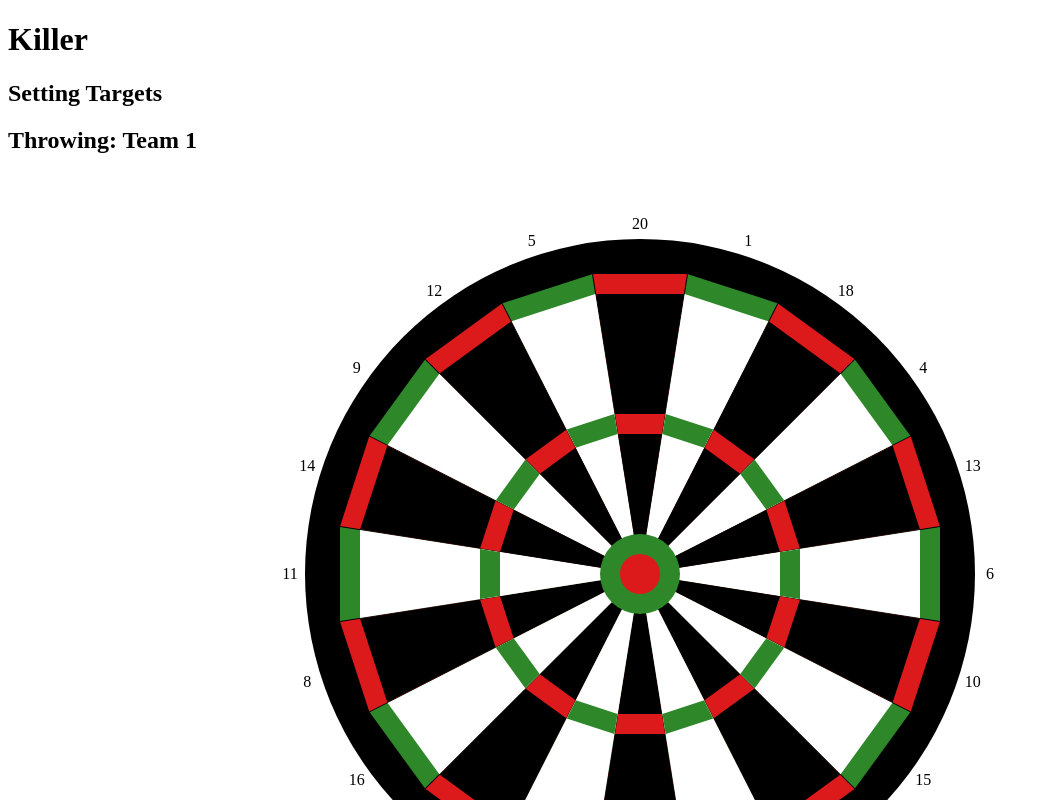
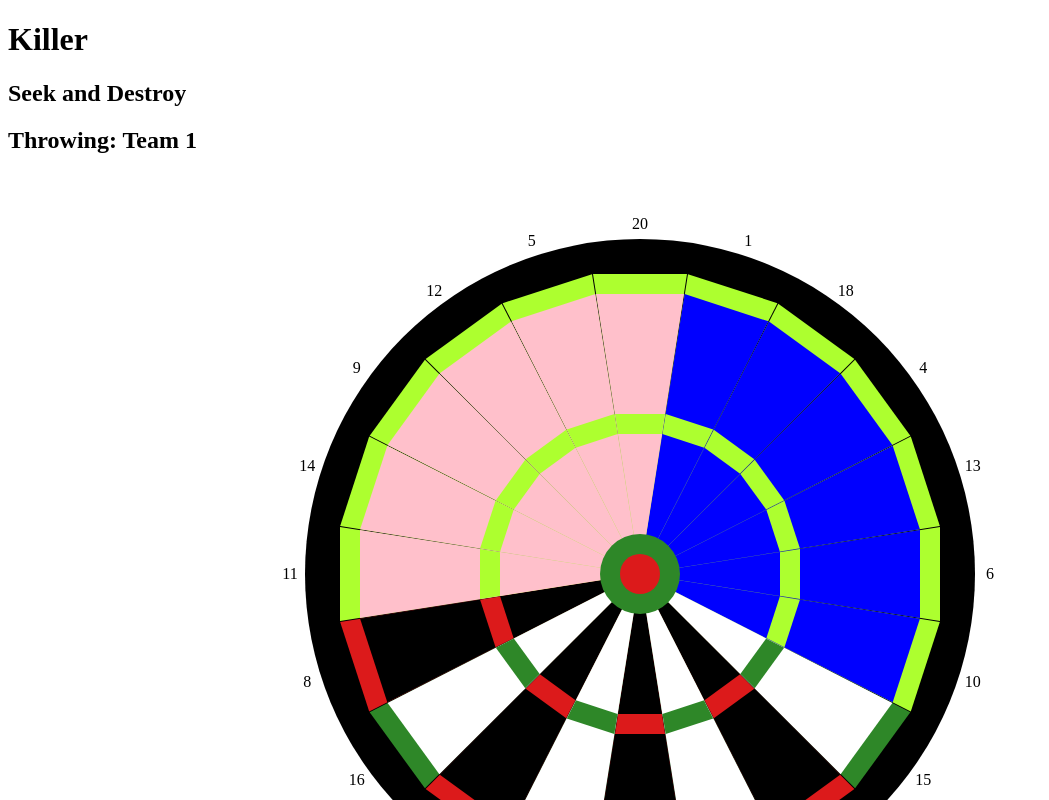
Before and after one commit to jfc37/darts, an Angular app: page /killer in a window 1280 px wide. Shown: the top 800 px of the page, without its empty margins (0-1049 px from the left). Built offline with nearby package versions, Linux system fonts and the light colour scheme.

Commit message:
add play killer component with target management and enhance board styling

```diff
--- a/src/app/components/board/board.component.html
+++ b/src/app/components/board/board.component.html
@@ -12,7 +12,7 @@
 
   @for (number of numbers; track $index) {
   <div
-    [ngClass]="{'disabled': unavailableNumbers.includes(number), 'team1': coloredNumbersSetOne.includes(number), 'team2': coloredNumbersSetTwo.includes(number)}"
+    [ngClass]="{'disabled': unavailableNumbers.includes(number), 'colour-multiple-1': coloredNumberMultipliersSetOne.includes(number), 'colour-multiple-2': coloredNumberMultipliersSetTwo.includes(number), 'colour-multiple-3': coloredNumberMultipliersSetThree.includes(number), 'colour-multiple-4': coloredNumberMultipliersSetFour.includes(number)}"
     [class]="'triple-' + number" (click)="handleHit('triple-' + number)"></div>
   }
 
@@ -24,7 +24,7 @@
 
   @for (number of numbers; track $index) {
   <div
-    [ngClass]="{'disabled': unavailableNumbers.includes(number), 'team1': coloredNumbersSetOne.includes(number), 'team2': coloredNumbersSetTwo.includes(number)}"
+    [ngClass]="{'disabled': unavailableNumbers.includes(number), 'colour-multiple-1': coloredNumberMultipliersSetOne.includes(number), 'colour-multiple-2': coloredNumberMultipliersSetTwo.includes(number), 'colour-multiple-3': coloredNumberMultipliersSetThree.includes(number), 'colour-multiple-4': coloredNumberMultipliersSetFour.includes(number)}"
     [class]="'double-' + number" (click)="handleHit('double-' + number)"></div>
   }
 
--- a/src/app/components/board/board.component.scss
+++ b/src/app/components/board/board.component.scss
@@ -99,17 +99,41 @@ $points: 20, 1, 18, 4, 13, 6, 10, 15, 2, 17, 3, 19, 7, 16, 8, 11, 14, 9, 12, 5;
     transform-origin: bottom;
     z-index: 4;
 
-    &.team1 {
-      border-top-color: blue;
+    &.colour-multiple-1 {
+      border-top-color: greenyellow;
       filter: none;
       opacity: unset;
     }
 
-    &.team2 {
-      border-top-color: pink;
+    &.colour-multiple-2 {
+      border-top-color: orange;
       filter: none;
       opacity: unset;
     }
+
+    &.colour-multiple-3 {
+      border-top-color: red;
+      filter: none;
+      opacity: unset;
+    }
+
+    &.colour-multiple-4 {
+      border-top-color: black;
+      filter: none;
+      opacity: unset;
+    }
+
+    // &.team1 {
+    //   border-top-color: blue;
+    //   filter: none;
+    //   opacity: unset;
+    // }
+
+    // &.team2 {
+    //   border-top-color: pink;
+    //   filter: none;
+    //   opacity: unset;
+    // }
   }
 }
 
@@ -173,17 +197,41 @@ $points: 20, 1, 18, 4, 13, 6, 10, 15, 2, 17, 3, 19, 7, 16, 8, 11, 14, 9, 12, 5;
     transform-origin: bottom;
     z-index: 2;
 
-    &.team1 {
-      border-top-color: blue;
+    &.colour-multiple-1 {
+      border-top-color: greenyellow;
       filter: none;
       opacity: unset;
     }
 
-    &.team2 {
-      border-top-color: pink;
+    &.colour-multiple-2 {
+      border-top-color: orange;
       filter: none;
       opacity: unset;
     }
+
+    &.colour-multiple-3 {
+      border-top-color: red;
+      filter: none;
+      opacity: unset;
+    }
+
+    &.colour-multiple-4 {
+      border-top-color: black;
+      filter: none;
+      opacity: unset;
+    }
+
+    // &.team1 {
+    //   border-top-color: blue;
+    //   filter: none;
+    //   opacity: unset;
+    // }
+
+    // &.team2 {
+    //   // border-top-color: pink;
+    //   filter: none;
+    //   opacity: unset;
+    // }
   }
 }
 
--- a/src/app/components/board/board.component.ts
+++ b/src/app/components/board/board.component.ts
@@ -18,6 +18,11 @@ export class BoardComponent {
   @Input() coloredNumbersSetOne: number[] = [];
 
   @Input() coloredNumbersSetTwo: number[] = [];
+
+  @Input() coloredNumberMultipliersSetOne: number[] = [];
+  @Input() coloredNumberMultipliersSetTwo: number[] = [];
+  @Input() coloredNumberMultipliersSetThree: number[] = [];
+  @Input() coloredNumberMultipliersSetFour: number[] = [];
 
   @Output() hit = new EventEmitter<Hit>();
 
--- a/src/app/pages/killer/enter-targets/enter-targets.component.ts
+++ b/src/app/pages/killer/enter-targets/enter-targets.component.ts
@@ -17,6 +17,7 @@ export class EnterTargetsComponent {
    * Targets for each team
    */
   @Input() public teamTargets!: number[][];
+
   /**
    * Event emitted when a target is marked
    */
--- a/src/app/pages/killer/killer.container.html
+++ b/src/app/pages/killer/killer.container.html
@@ -3,8 +3,11 @@
 @if (game.phase == 'enter-teams') {
 <app-enter-teams (teamsChanged)="setTeams($event)"></app-enter-teams>
 } @else if (game.phase == 'enter-targets') {
-<app-enter-targets [team]="game.nameOfCurrentTeam" [teamTargets]="game.allTargets"
+<app-enter-targets [team]="game.nameOfCurrentTeam" [teamTargets]="game.allTargetNumbers"
     (markTarget)="setTarget($event)"></app-enter-targets>
+} @else if (game.phase == 'play') {
+<app-play-killer [team]="game.nameOfCurrentTeam" [teamTargets]="game.allTargets"
+    (hit)="handleHit($event)"></app-play-killer>
 }
 
-<pre>{{game.allTargets | json}}</pre>
+<pre>{{game | json}}</pre>
--- a/src/app/pages/killer/killer.container.ts
+++ b/src/app/pages/killer/killer.container.ts
@@ -3,10 +3,12 @@ import { EnterTeamsComponent } from "./enter-teams/enter-teams.component";
 import { KillerGame, KillerGameService } from '../../services/killer-game.service';
 import { EnterTargetsComponent } from "./enter-targets/enter-targets.component";
 import { CommonModule } from '@angular/common';
+import { PlayKillerComponent } from "./play-killer/play-killer.component";
+import { Hit } from '../../components/board/board.component';
 
 @Component({
   selector: 'app-killer',
-  imports: [CommonModule, EnterTeamsComponent, EnterTargetsComponent],
+  imports: [CommonModule, EnterTeamsComponent, EnterTargetsComponent, PlayKillerComponent],
   providers: [KillerGameService],
   templateUrl: './killer.container.html',
   styleUrl: './killer.container.scss'
@@ -19,6 +21,22 @@ export class KillerContainer {
   public ngOnInit() {
     this.game = this.killerGameService.createGame();
     this.game.setTeams(["Team 1", "Team 2"]);
+
+    this.game.setTarget(1);
+    this.game.setTarget(18);
+    this.game.setTarget(4);
+
+    this.game.setTarget(20);
+    this.game.setTarget(5);
+    this.game.setTarget(12);
+
+    this.game.setTarget(13);
+    this.game.setTarget(6);
+    this.game.setTarget(10);
+
+    this.game.setTarget(9);
+    this.game.setTarget(14);
+    this.game.setTarget(11);
   }
 
 
@@ -29,4 +47,9 @@ export class KillerContainer {
   public setTarget(target: number) {
     this.game.setTarget(target);
   }
+
+
+  public handleHit(hit: Hit) {
+    this.game.hit(hit);
+  }
 }
--- /dev/null
+++ b/src/app/pages/killer/play-killer/play-killer.component.html
@@ -0,0 +1,5 @@
+<h2>Seek and Destroy</h2>
+<app-board [player]="team" [coloredNumbersSetOne]="teamOneTargetNumbers" [coloredNumbersSetTwo]="teamTwoTargetNumbers"
+    [coloredNumberMultipliersSetOne]="targetsWithThreeHeath" [coloredNumberMultipliersSetTwo]="targetsWithTwoHeath"
+    [coloredNumberMultipliersSetThree]="targetsWithOneHeath" [coloredNumberMultipliersSetFour]="deadTargets"
+    (hit)="recordHit($event)"></app-board>
--- /dev/null
+++ b/src/app/pages/killer/play-killer/play-killer.component.ts
@@ -0,0 +1,55 @@
+import { Component, EventEmitter, Input, Output } from '@angular/core';
+import { BoardComponent, Hit } from "../../../components/board/board.component";
+import { KillerTarget } from '../../../services/killer-game.service';
+
+@Component({
+  selector: 'app-play-killer',
+  imports: [BoardComponent],
+  templateUrl: './play-killer.component.html',
+  styleUrl: './play-killer.component.scss'
+})
+export class PlayKillerComponent {
+  /**
+   * Name of the team who's turn it is
+   */
+  @Input() public team!: string;
+
+  /**
+   * Targets for each team
+   */
+  @Input() public teamTargets!: KillerTarget[][];
+
+  @Output() public hit = new EventEmitter<Hit>();
+
+  public get teamOneTargetNumbers() {
+    return this.teamTargets[0].map(t => t.target);
+  }
+
+  public get teamTwoTargetNumbers() {
+    return this.teamTargets[1].map(t => t.target);
+  }
+
+  public get targetsWithThreeHeath() {
+    return this.teamTargets.flat().filter(t => t.health === 3)
+      .map(t => t.target);
+  }
+
+  public get targetsWithTwoHeath() {
+    return this.teamTargets.flat().filter(t => t.health === 2)
+      .map(t => t.target);
+  }
+
+  public get targetsWithOneHeath() {
+    return this.teamTargets.flat().filter(t => t.health === 1)
+      .map(t => t.target);
+  }
+
+  public get deadTargets() {
+    return this.teamTargets.flat().filter(t => t.health === 0)
+      .map(t => t.target);
+  }
+
+  public recordHit(hit: Hit) {
+    this.hit.emit(hit);
+  }
+}
--- a/src/app/services/killer-game.service.ts
+++ b/src/app/services/killer-game.service.ts
@@ -1,4 +1,5 @@
 import { Injectable } from '@angular/core';
+import { DartCell, Hit } from '../components/board/board.component';
 
 @Injectable({
   providedIn: 'root'
@@ -19,6 +20,7 @@ export class KillerGame {
   public teams: KillerTeam[] = [];
   public phase: KillerGamePhase = KillerGamePhase.EnterTeams;
 
+  private _turn = 1;
   private _currentTeamIndex = 0;
   private get _currentTeam(): KillerTeam {
     return this.teams[this._currentTeamIndex];
@@ -31,8 +33,12 @@ export class KillerGame {
     return this.teams[this._currentTeamIndex].name;
   }
 
-  public get allTargets(): number[][] {
+  public get allTargetNumbers(): number[][] {
     return this.teams.map(t => t.targetNumbers);
+  }
+
+  public get allTargets(): KillerTarget[][] {
+    return this.teams.map(t => t.targets);
   }
 
   /**
@@ -73,6 +79,7 @@ export class KillerGame {
 
     const allTeamsReady = this.teams.every(t => t.status === KillerTeamStatus.ReadyToPlay);
     if (allTeamsReady) {
+      this._currentTeamIndex = 0;
       this.phase = KillerGamePhase.Play;
       return;
     }
@@ -83,13 +90,37 @@ export class KillerGame {
       return;
     }
 
-    const currentTeamHasThrown = this._currentTeam.targets.length == TARGET_SWAPS;
+    const currentTeamHasThrown = this._currentTeam.targets.length == THROWS_PER_TURN;
     if (currentTeamHasThrown) {
-      if (this._currentTeamIndex === this.teams.length - 1) {
-        this._currentTeamIndex = 0;
+      this.changeCurrentTeam();
+    }
+  }
+
+  public hit(hit: Hit) {
+    const target = this.allTargets.flat().find(t => t.target === hit.number);
+    if (target != null) {
+      const multiplier = [DartCell.Double, DartCell.Triple].includes(hit.multiplier) ? HitMultiplier.Double : HitMultiplier.Single;
+
+      if (this._currentTeam.targetNumbers.includes(hit.number)) {
+        target.Heal(multiplier)
       } else {
-        this._currentTeamIndex++;
+        target.Hit(multiplier);
       }
+    }
+
+    if (this._turn == 3) {
+      this.changeCurrentTeam();
+      this._turn = 1;
+    } else {
+      this._turn++;
+    }
+  }
+
+  private changeCurrentTeam() {
+    if (this._currentTeamIndex === this.teams.length - 1) {
+      this._currentTeamIndex = 0;
+    } else {
+      this._currentTeamIndex++;
     }
   }
 
@@ -258,10 +289,7 @@ export enum HitMultiplier {
 export const MAX_HEALTH = 3;
 export const ZERO_HEALTH = 0;
 export const TOTAL_TARGETS_PER_TEAM = 6;
-/**
- * Number of targets marked by a team before the next team takes their turn
- */
-export const TARGET_SWAPS = 3;
+export const THROWS_PER_TURN = 3;
 
 /**
  * Represents the current phase of the game
```
Also changed, not shown: src/app/pages/killer/play-killer/play-killer.component.scss (added), 1 other file (tests, documents, lock files or other folders).
